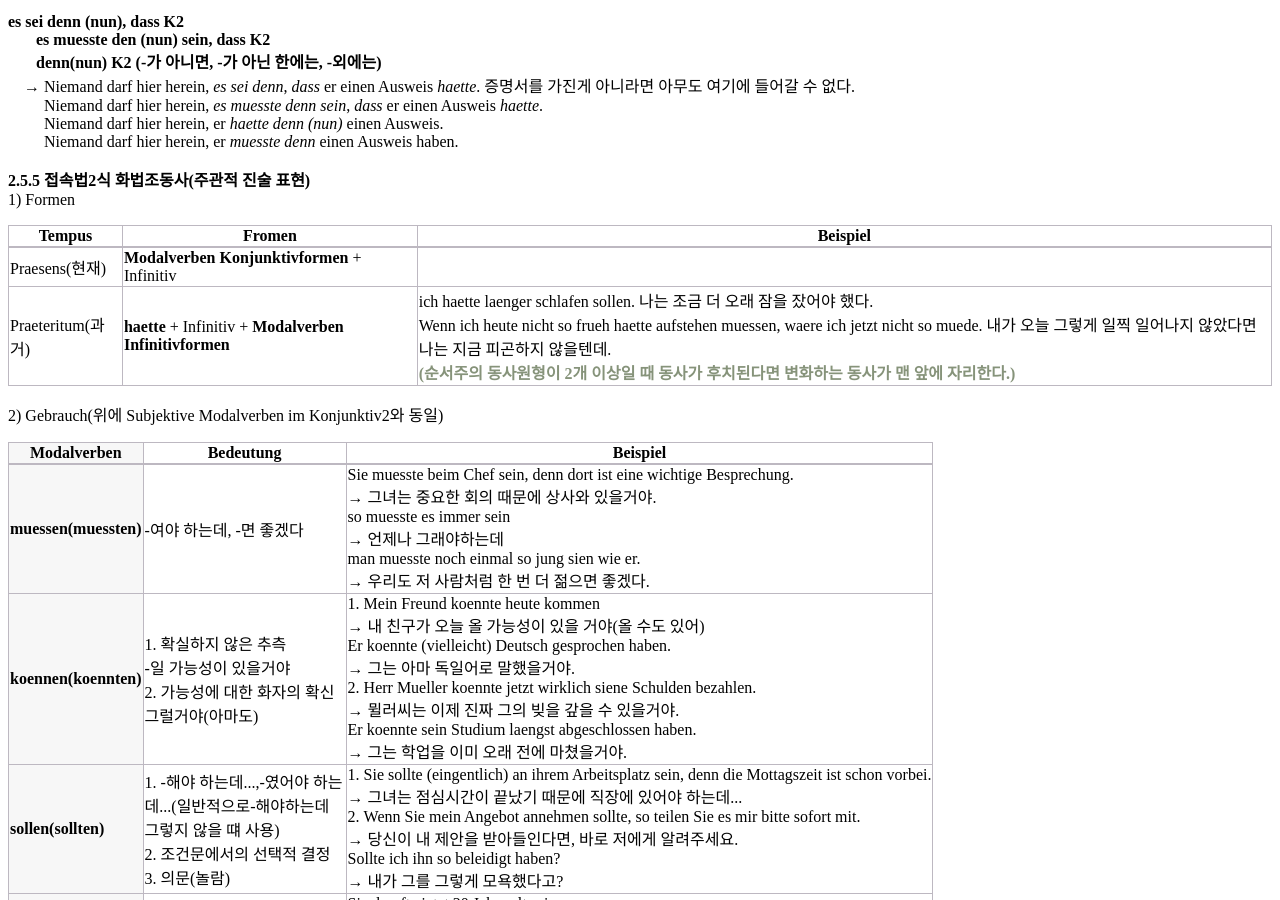
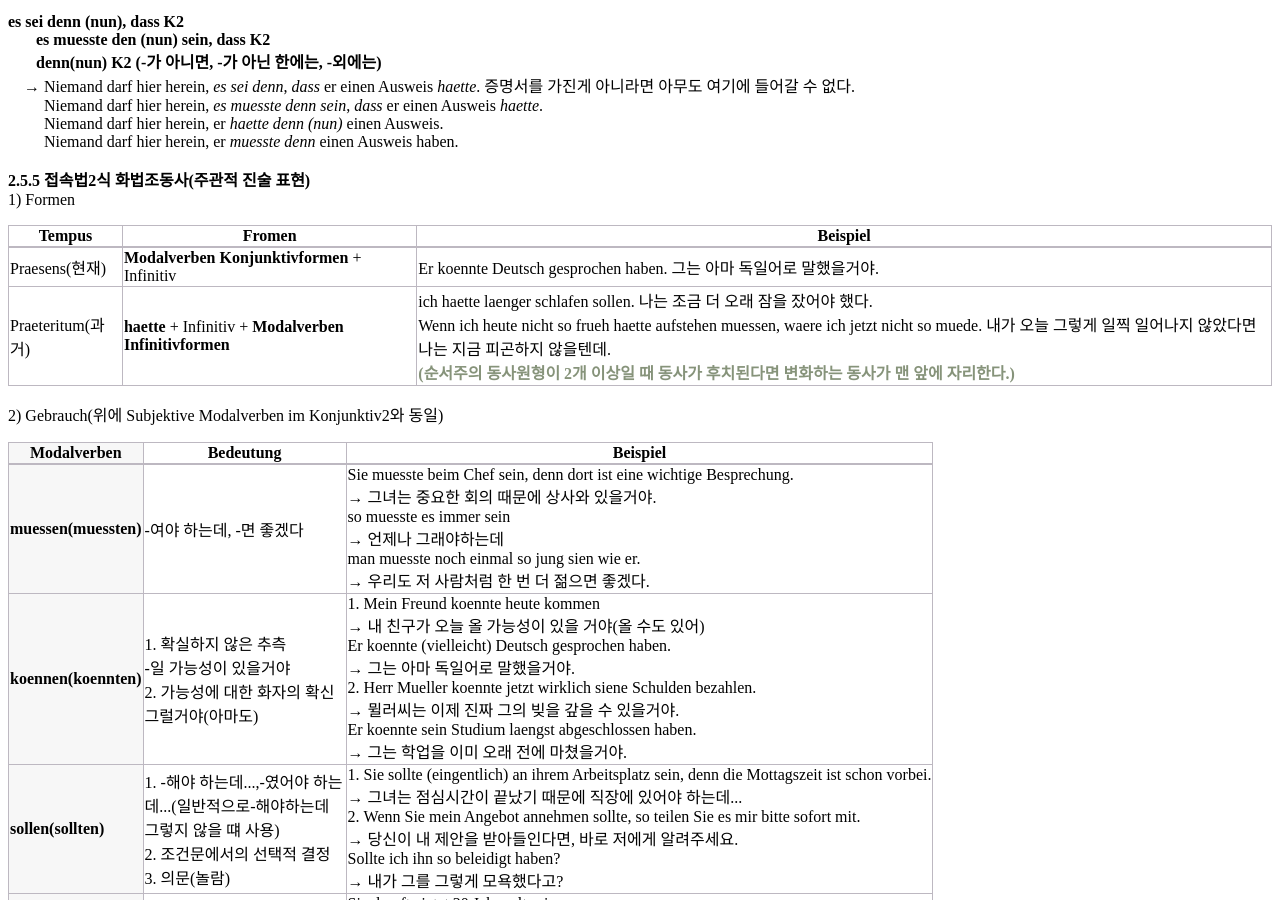
Before and after one commit to finddme/finddme.github.io, a Jekyll site: the page built from _posts/2021-01-24-DeutschGrammtik.md, in a window 1280 px wide and 900 px high, scrolled down 9397 px. Built offline with Jekyll 4.4.1, drawn with Linux system fonts in a browser that asks for light colours.

Commit message:
Update 2021-01-24-DeutschGrammtik.md

```diff
--- a/_posts/2021-01-24-DeutschGrammtik.md
+++ b/_posts/2021-01-24-DeutschGrammtik.md
@@ -659,7 +659,7 @@ statt dass K2로 쓰인다.
    <body>
      <table style="border-collapse:collapse">
        <tr><th class="line2" bgcolor="#F8F7F9">Tempus</th><th class="line2">Fromen</th><th class="line2">Beispiel</th></tr>
-       <tr><td>Praesens(현재)</td><td><strong>Modalverben Konjunktivformen</strong> + Infinitiv</td></tr>
+       <tr><td>Praesens(현재)</td><td><strong>Modalverben Konjunktivformen</strong> + Infinitiv</td><td>Er koennte Deutsch gesprochen haben. 그는 아마 독일어로 말했을거야.</td></tr>
        <tr><td>Praeteritum(과거)</td><td><strong>haette</strong> + Infinitiv + <strong>Modalverben Infinitivformen</strong></td><td>ich haette laenger schlafen sollen. 나는 조금 더 오래 잠을 잤어야 했다.<br>Wenn ich heute nicht so frueh haette aufstehen muessen, waere ich jetzt nicht so muede. 내가 오늘 그렇게 일찍 일어나지 않았다면 나는 지금 피곤하지 않을텐데.<br><span style="color:#86937A; font-weight: bold;">(순서주의 동사원형이 2개 이상일 때 동사가 후치된다면 변화하는 동사가 맨 앞에 자리한다.)</span></td></tr>
     </table>
  </body>
```
